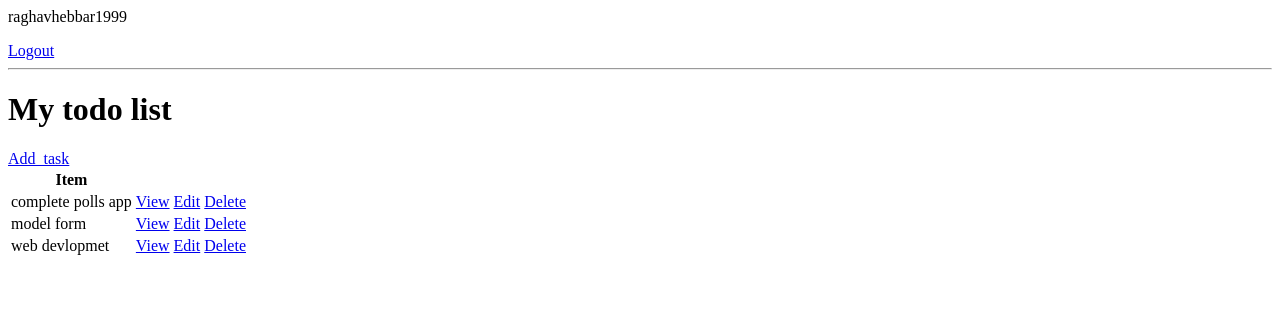
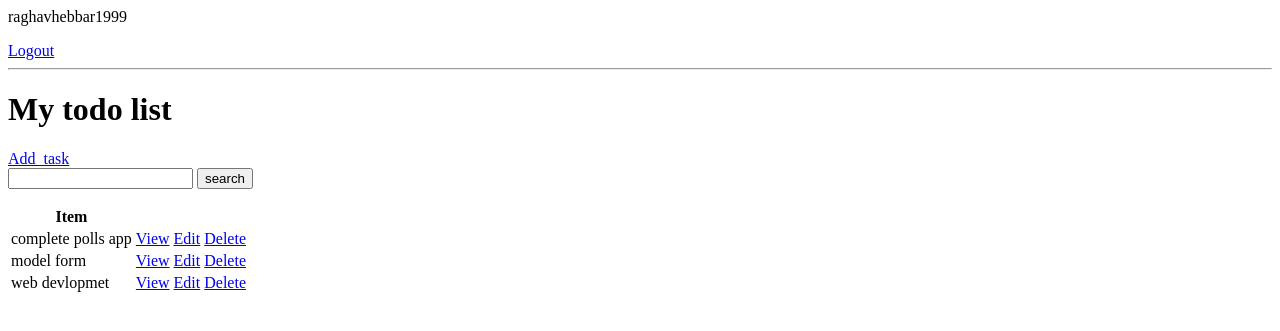
Before and after one commit to Raghav-Hebbar/To_Do_app_with_Django, a Django app: page / in a window 1280 px wide. Shown: the top 331 px of the page. Run offline with Django 3.2, Linux system fonts and the light colour scheme; a user stored in the database is signed in; data comes from the database, SQL or seed files in the repository; both versions use the stored data as it was after the commit.

Commit message:
search_functionality

```diff
--- a/todo/templates/todo/task_list.html
+++ b/todo/templates/todo/task_list.html
@@ -9,6 +9,11 @@
 
 <h1> My todo list</h1>
 <a href="{% url 'task-create' %}"> Add_task</a>
+
+<form method ="GET">
+    <input type="text" name="search-area" value="{{search_input}}">
+    <input type="submit" value='search'>
+</form>
 
 <table>
     <tr>
--- a/todo/views.py
+++ b/todo/views.py
@@ -35,6 +35,7 @@ class RegisterPage(FormView):
         if self.request.user.is_authenticated:
             return redirect('tasks')
         return super(RegisterPage, self.get(*args, **kwargs))
+
 class TaskList(LoginRequiredMixin, ListView):
     model  = Task
     context_object_name = 'tasks'
@@ -43,7 +44,15 @@ class TaskList(LoginRequiredMixin, ListView):
         context = super().get_context_data(**kwargs)
         context['tasks'] = context['tasks'].filter(user= self.request.user)
         context['count'] = context['tasks'].filter(complete = False).count()
+
+        search_input = self.request.GET.get('search-area') or ''
+        if search_input:
+            context['tasks'] = context['tasks'].filter(title__icontains = search_input)
+
+        context['search_input'] = search_input
+
         return context
+
 
 
 class TaskDetail(LoginRequiredMixin, DetailView):
```
Also changed, not shown: db.sqlite3.
